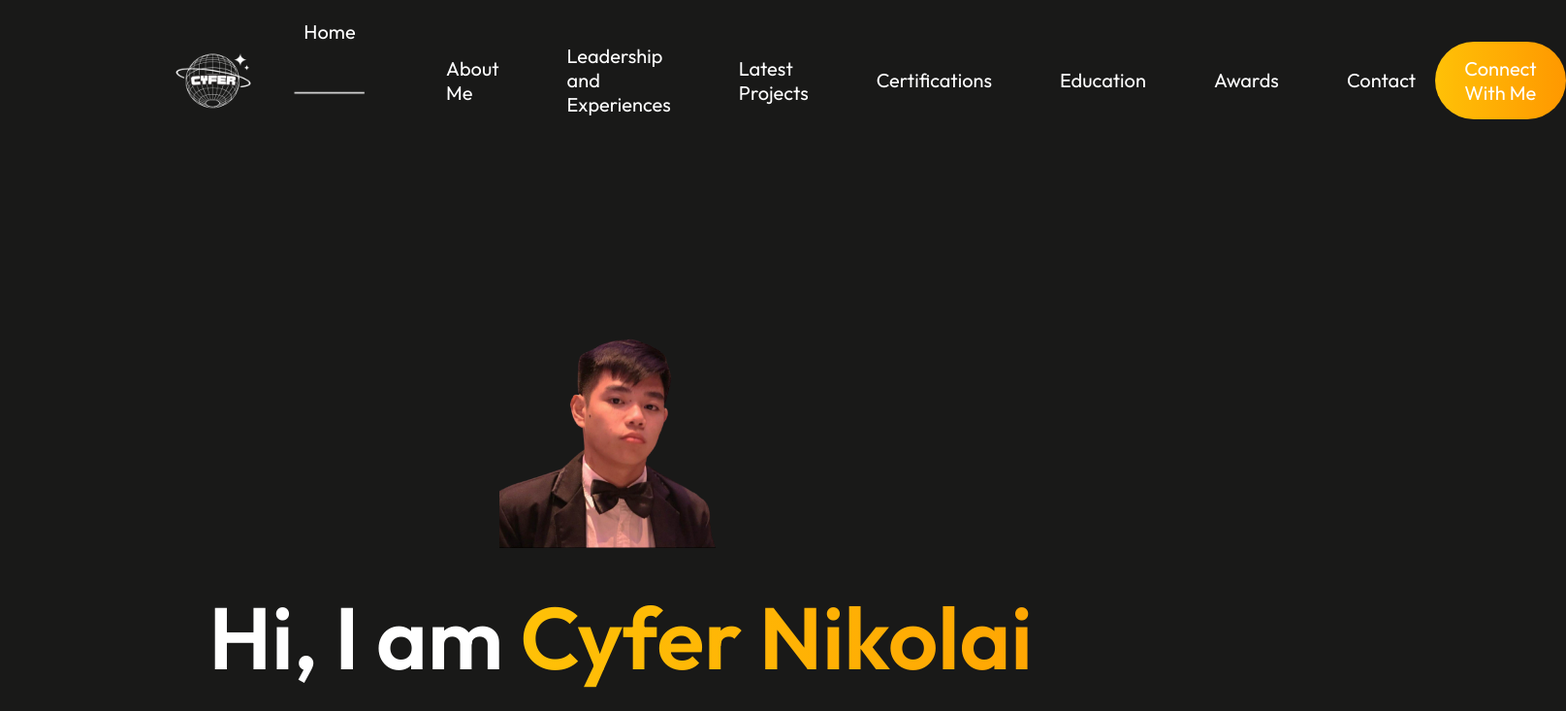
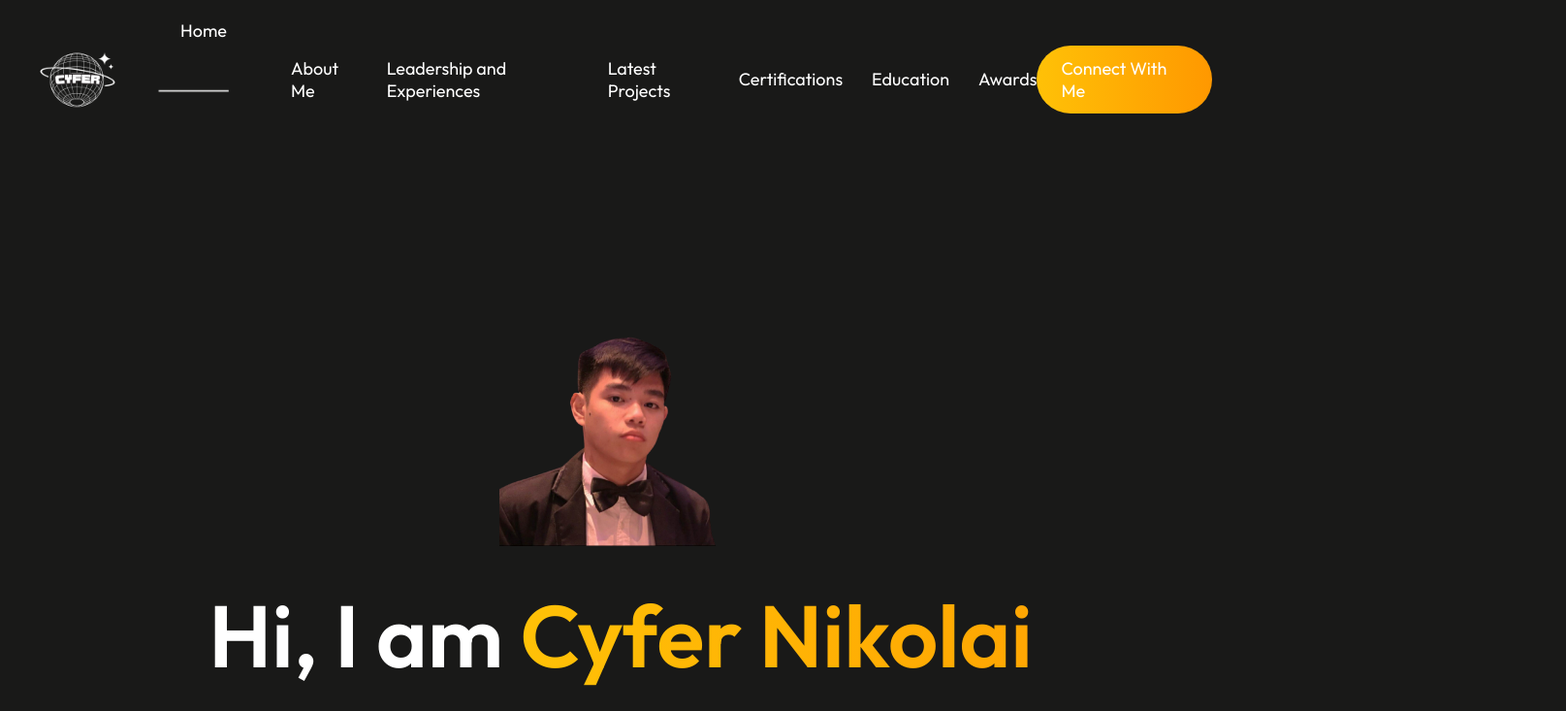
Before and after one commit to cyffeer/csupleo-portfolio, a React (Vite) app: page / in a window 1280 px wide. Shown: the top 733 px of the page at 97% size, 1615 px wide, since content can reach past the window. Built offline with nearby package versions, Linux system fonts and the light colour scheme.

Commit message:
New Updates

```diff
--- a/src/Components/Hero/Hero.css
+++ b/src/Components/Hero/Hero.css
@@ -72,6 +72,14 @@
     transition: color 0.3s;
 }
 
+.hero-resume a{
+    color: white;
+    text-decoration: none;
+    transition: color 0.3s;
+}
+
+
+
 @media(max-width: 768px){
     .hero img{
         margin-top: 120px;
--- a/src/Components/MyWork/MyAward.css
+++ b/src/Components/MyWork/MyAward.css
@@ -90,6 +90,14 @@
     margin-bottom: 80px;
     transition: 0.6s;
     cursor: pointer;
+    justify-content: center; /* Center align items */
+}
+
+.myaward-showmore-link {
+    color: white; /* Ensures link text is white */
+    text-decoration: none; /* Remove underline from link */
+    display: flex; /* Ensures flex layout */
+    align-items: center; /* Center align items vertically */
 }
 
 .myaward-showmore img {
--- a/src/Components/MyWork/MyCertification.css
+++ b/src/Components/MyWork/MyCertification.css
@@ -90,6 +90,14 @@
     margin-bottom: 80px;
     transition: 0.6s;
     cursor: pointer;
+    justify-content: center; /* Center align items */
+}
+
+.mycertification-showmore-link {
+    color: white; /* Ensures link text is white */
+    text-decoration: none; /* Remove underline from link */
+    display: flex; /* Ensures flex layout */
+    align-items: center; /* Center align items vertically */
 }
 
 .mycertification-showmore img {
--- a/src/Components/MyWork/MyCertification.jsx
+++ b/src/Components/MyWork/MyCertification.jsx
@@ -26,8 +26,10 @@ const MyCertification = () => {
                 })}
             </div>
             <div className="mycertification-showmore">
-                <p>View More Certifications</p>
-                <img src={arrow_icon} alt="" />
+                <a href="https://www.credly.com/users/cyfersupleo" className="mycertification-showmore-link"> {/* Add your link here */}
+                    <p>View More Certifications</p>
+                    <img src={arrow_icon} alt="Arrow icon" />
+                </a>
             </div>
         </div>
     );
--- a/src/Components/MyWork/MyProject.css
+++ b/src/Components/MyWork/MyProject.css
@@ -80,7 +80,7 @@
     line-height: 1.5;
 }
 
-.myproject-showmore{
+.myproject-showmore {
     display: flex;
     gap: 15px;
     border-radius: 50px;
@@ -91,14 +91,22 @@
     margin-bottom: 80px;
     transition: 0.6s;
     cursor: pointer;
+    justify-content: center; /* Center align items */
 }
 
-.myproject-showmore img{
+.myproject-showmore-link {
+    color: white; /* Ensures link text is white */
+    text-decoration: none; /* Remove underline from link */
+    display: flex; /* Ensures flex layout */
+    align-items: center; /* Center align items vertically */
+}
+
+.myproject-showmore img {
     width: 20px;
     height: 20px;
 }
 
-.myproject-showmore:hover{
+.myproject-showmore:hover {
     gap: 30px;
     transition: 0.6s;
 }
--- a/src/Components/MyWork/MyProject.jsx
+++ b/src/Components/MyWork/MyProject.jsx
@@ -25,9 +25,11 @@ const MyProject = () => {
                 })}
             </div>
             <div className="myproject-showmore">
-                <p>View More Project</p>
-                <img src={arrow_icon} alt="" />
-            </div>
+    <a href="https://github.com/cyffeer" className="myproject-showmore-link">
+        <p>View More Projects</p>
+        <img src={arrow_icon} alt="Arrow icon" />
+    </a>
+</div>
         </div>
     );
 };
--- a/src/Components/Navbar/Navbar.css
+++ b/src/Components/Navbar/Navbar.css
@@ -1,140 +1,110 @@
 .navbar {
     display: flex;
     align-items: center;
-    justify-content: space-between;
-    margin: 20px 170px;
+    justify-content: space-between; /* Space between logo and menu */
+    padding: 20px 30px; /* Adjusts padding around the navbar */
+    position: relative; /* Add relative positioning */
 }
 
 .nav-menu {
     display: flex;
     align-items: center;
-    list-style: none;
-    gap: 70px;
-    font-size: 20px;
+    list-style: none; /* Remove default list styling */
+    gap: 30px; /* Space between menu items */
+    font-size: 18px; /* Adjust font size to fit better */
 }
 
 .nav-menu a:link {
-    color: white;
-    text-decoration: none;
-    transition: color 0.3s;
+    color: white; /* White text for links */
+    text-decoration: none; /* Remove underline from links */
+    transition: color 0.3s; /* Smooth color transition */
+}
+
+.nav-connect a:link {
+    color: white; /* White text for links */
+    text-decoration: none; /* Remove underline from links */
+    transition: color 0.3s; /* Smooth color transition */
 }
 
 .nav-connect {
-    padding: 15px 30px; /* Adjusted padding */
-    border-radius: 50px;
-    background: linear-gradient(90deg, #FFC107, #FF9800);
-    font-size: 20px; /* Reduced font size for better proportion */
-    cursor: pointer;
-    transition: transform 0.5s, box-shadow 0.3s; /* Added box-shadow transition */
-    margin-left: 20px; /* Added space between connect button and menu */
+    padding: 12px 25px; /* Adjust button padding */
+    border-radius: 50px; /* Rounded corners */
+    background: linear-gradient(90deg, #FFC107, #FF9800); /* Gradient background */
+    font-size: 18px; /* Adjust font size for button */
+    cursor: pointer; /* Pointer cursor for button */
+    transition: transform 0.5s, box-shadow 0.3s; /* Effects on hover */
 }
 
 .nav-connect:hover {
-    transform: scale(1.05);
-    box-shadow: 0 4px 15px rgba(0, 0, 0, 0.2); /* Added shadow on hover */
+    transform: scale(1.05); /* Scale effect on hover */
+    box-shadow: 0 4px 15px rgba(0, 0, 0, 0.2); /* Shadow effect on hover */
 }
 
 .navbar img {
-    width: 100px;
-    height: 100px;
-    margin-right: 20px; /* Added space between logo and menu */
+    width: 100px; /* Logo size */
+    height: 100px; /* Logo size */
+    margin-right: 20px; /* Space between logo and menu */
 }
 
 .nav-menu li {
     display: flex;
-    flex-direction: column;
-    align-items: center; /* Centered items for better alignment */
-    gap: 0; /* Reduced gap to bring the underline closer */
-    cursor: pointer;
+    flex-direction: column; /* Stack items vertically */
+    align-items: center; /* Center items */
 }
 
-.nav-menu li img {
-    display: flex;
-    margin: auto;
+/* Mobile Menu Styles */
+.nav-mob-close,
+.nav-mob-open {
+    display: none; /* Default hidden, shown in media query */
 }
 
-.nav-connect a:link {
-    color: white;
-    text-decoration: none;
-    transition: color 0.3s;
-}
-
-.nav-mob-close {
-    display: none;
-}
-
-.nav-mob-open {
-    display: none;
-}
-
+/* Media Queries for Responsiveness */
 @media (max-width: 768px) {
     .navbar {
-        margin: 20px 50px;
+        padding: 10px; /* Adjust padding for mobile */
     }
 
-    .navbar img {
-        width: 60px; /* Adjust to desired size */
-        height: 60px; /* Adjust to desired size */
-        margin-right: 10px; /* Adjusted for mobile view */
+    .nav-menu {
+        flex-direction: column; /* Stack menu items */
+        position: fixed;
+        top: 0;
+        right: 0; /* Align the menu to the right */
+        gap: 20px; /* Reduced space between items */
+        background-color: #FF9800; /* Background color */
+        width: 300px; /* Adjusted width for mobile menu */
+        height: 100%; /* Full height */
+        z-index: 2; /* Ensure it appears on top */
+        transition: right 0.5s ease; /* Smooth transition */
+        right: -100%; /* Start hidden off-screen */
+    }
+
+    .nav-mob-open {
+        display: block; /* Show mobile menu button */
+        z-index: 3; /* Ensure it appears above other elements */
+    }
+
+    .nav-mob-close {
+        display: block; /* Show close button in mobile menu */
+        z-index: 3; /* Ensure it appears above other elements */
+        position: fixed; /* Absolute positioning for better placement */
+        top: -20px; /* Adjust distance from the top */
+        right: -40px; /* Adjust distance from the right */
+        width: 30px; /* Set width for the close button */
+        height: 30px; /* Set height for the close button */
+        cursor: pointer; /* Change cursor to pointer */
+    }
+
+    .nav-mob-close img {
+        width: 15px;
+        height: 15px;
     }
 
     .nav-connect {
         display: none; /* Hide connect button on mobile */
     }
 
-    .nav-mob-open {
-        display: block;
-        position: fixed;
-        right: 30px;
-        top: 20px;
-        z-index: 3; /* Ensure the menu icon is on top */
-        width: 30px;
-    }
-
-    .nav-menu {
-        position: fixed;
-        flex-direction: column;
-        align-items: start;
-        top: 0;
-        right: -350px; /* Initial hidden position */
-        gap: 30px;
-        background-color: #FF9800;
-        width: 350px;
-        height: 100%;
-        z-index: 2;
-        transition: right 0.5s ease; /* Smooth transition */
-    }
-
-    .nav-mob-close {
-        display: block;
-        position: fixed; /* Fixed position inside the menu */
-        top: 20px;
-        right: 30px; /* Aligned within the nav-menu */
-        width: 30px;
-        cursor: pointer;
-        z-index: 3; /* Keep on top of other elements */
-    }
-
-    .nav-menu li {
-        position: relative;
-        cursor: pointer;
-    }
-
-    .nav-menu li::after {
-        content: "";
-        position: absolute;
-        bottom: -3px; /* Adjusts the distance between underline and text */
-        left: 0;
-        width: 100%;
-        height: 2px; /* Adjust thickness */
-        background-image: url("../../assets/nav_underline.png"); /* Your underline image */
-        background-size: cover;
-        opacity: 0;
-        transition: opacity 0.3s ease;
-    }
-
-    .nav-menu li.active::after,
-    .nav-menu li:hover::after {
-        opacity: 1;
+    /* Adjusting visibility of the menu */
+    .nav-menu.open {
+        right: 0; /* Bring the menu into view when open */
     }
 }
--- a/src/Components/Navbar/Navbar.jsx
+++ b/src/Components/Navbar/Navbar.jsx
@@ -17,7 +17,7 @@ const Navbar = () => {
   };
 
   const closeMenu = () => {
-    menuRef.current.style.right = "-350px";
+    menuRef.current.style.right = "-100%"; // Hide menu
     setIsMenuOpen(false); // Set menu open state to false
   };
 
@@ -32,7 +32,7 @@ const Navbar = () => {
         <img src={menu_open} onClick={openMenu} alt="Open Menu" className="nav-mob-open" />
       )}
 
-      <ul ref={menuRef} className="nav-menu">
+      <ul ref={menuRef} className={`nav-menu ${isMenuOpen ? 'open' : ''}`}>
         <li>
           <AnchorLink className="anchor-link" href="#home">
             <p onClick={() => setMenu("home")}>Home</p>
@@ -75,12 +75,6 @@ const Navbar = () => {
           </AnchorLink>
           {menu === "awards" ? <img src={underline} alt="underline" /> : null}
         </li>
-        <li>
-          <AnchorLink className="anchor-link" offset={50} href="#contact">
-            <p onClick={() => setMenu("contact")}>Contact</p>
-          </AnchorLink>
-          {menu === "contact" ? <img src={underline} alt="underline" /> : null}
-        </li>
       </ul>
 
       <div className="nav-connect">
--- a/src/index.css
+++ b/src/index.css
@@ -1,11 +1,11 @@
-*{
+* {
   margin: 0;
   padding: 0;
 }
 
-body{
+body {
   height: 100vh;
-  background: rgb(25, 25, 24);
-  color: white;
-  font-family: "outfit";
+  background: rgb(25, 25, 24); /* Dark background color */
+  color: white; /* White text color for contrast */
+  font-family: "Outfit"; /* Ensure you have this font available */
 }
```
Also changed, not shown: src/Components/Hero/Hero.jsx (+8 -5 lines), src/Components/MyWork/MyAward.jsx (+7 -5 lines).
